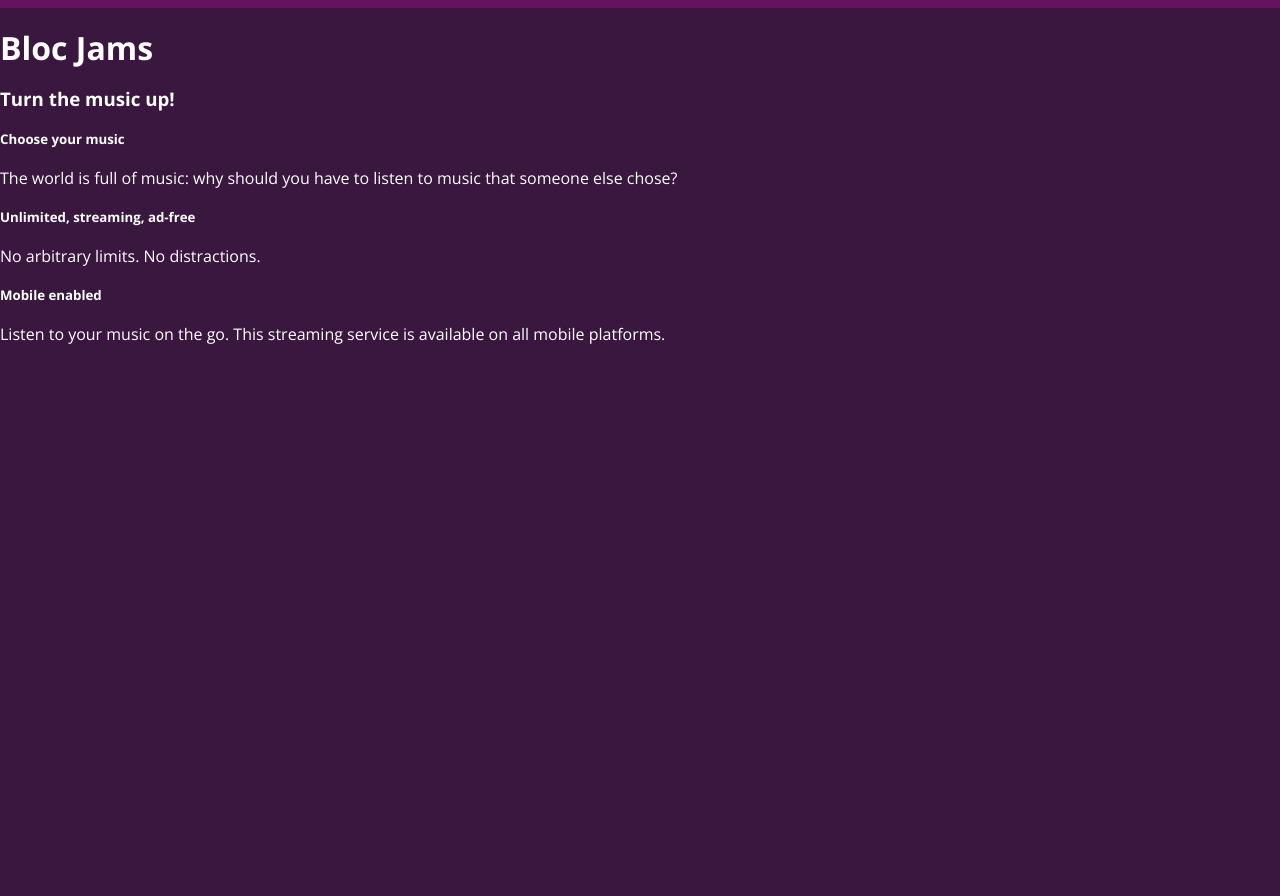
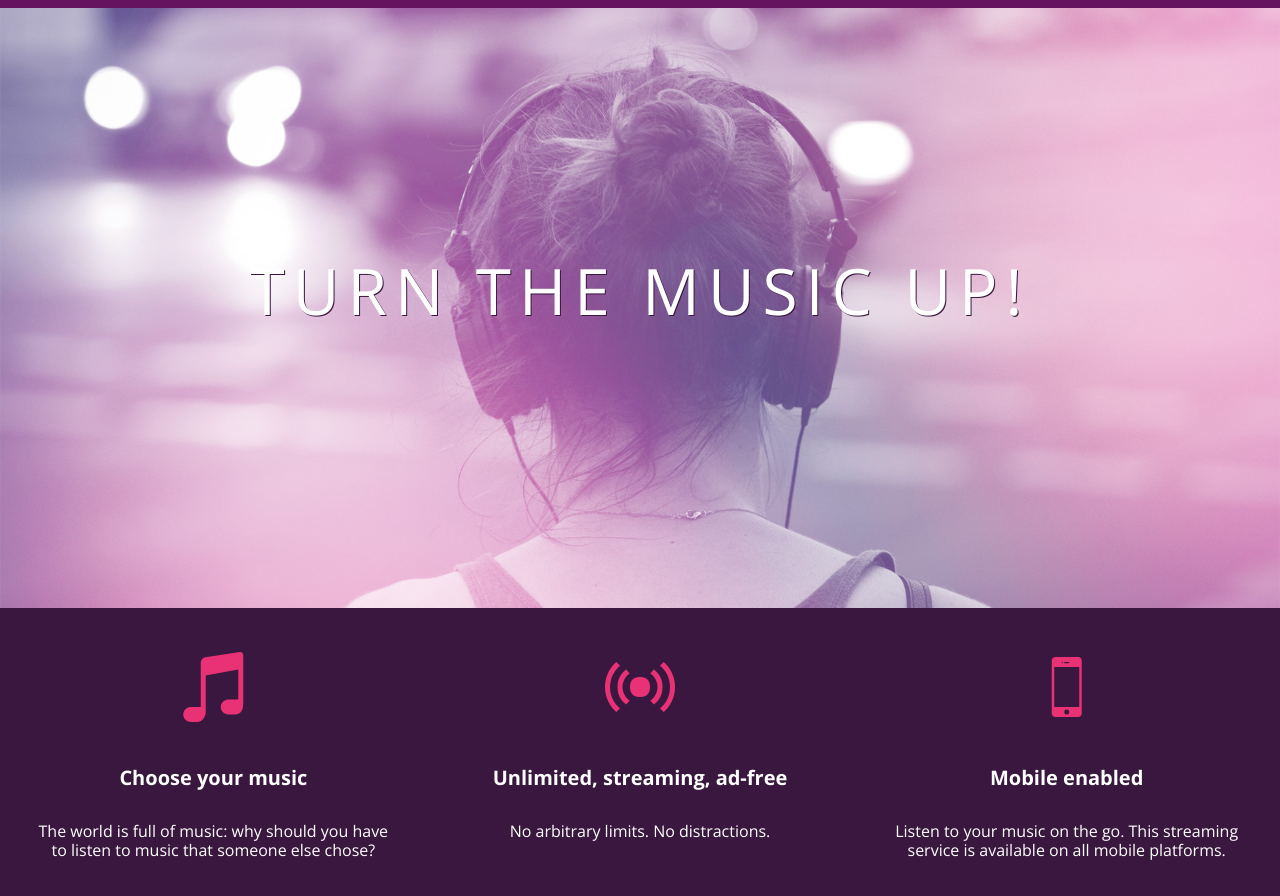
Before and after one commit to jlamborn/bloc-jams, a plain HTML site: page index.html in a window 1280 px wide. Shown: the part 86-982 px from the top of the page. Before the commit the page ends 800 px from the top, so only its background shows below. Drawn offline with nearby package versions, Linux system fonts and the light colour scheme.

Commit message:
Clean up before starting checkpoint

```diff
--- a/index.html
+++ b/index.html
@@ -8,28 +8,27 @@
         <link rel="stylesheet" type="text/css" href="styles/main.css">
     </head>
     <body class="landing">
-        <nav> <!-- nav bar -->
         <nav class="navbar">
             <img src="assets/images/bloc_jams_logo.png" alt="bloc jams logo" class="logo">
-            </nav>
         </nav>
-        <div> <!-- hero content -->
-        <section> <!-- hero content -->
-            <h1>Bloc Jams</h1>
-            <h3>Turn the music up!</h3>
+        <section class="hero-content"> <!-- hero content -->
+            <h1 class ="hero-title">Turn the music up!</h1>
         </section>
-        <section> <!-- selling points -->
-            <div>
-                <h5>Choose your music</h5>
-                <p>The world is full of music: why should you have to listen to music that someone else chose?</p>
+        <section class="selling-points"> <!-- selling points -->
+            <div class="point">
+                <span class="ion-music-note"></span>
+                <h5 class="point-title">Choose your music</h5>
+                <p class="point-description">The world is full of music: why should you have to listen to music that someone else chose?</p>
             </div>
-            <div>
-                <h5>Unlimited, streaming, ad-free</h5>
-                <p>No arbitrary limits. No distractions.</p>
+            <div class="point">
+                <span class="ion-radio-waves"></span>
+                <h5 class="point-title">Unlimited, streaming, ad-free</h5>
+                <p class="point-description">No arbitrary limits. No distractions.</p>
             </div>
-            <div>
-                <h5>Mobile enabled</h5>
-                <p>Listen to your music on the go. This streaming service is available on all mobile platforms.</p>
+            <div class="point">
+                <span class="ion-iphone"></span>
+                <h5 class="point-title">Mobile enabled</h5>
+                <p class="point-description">Listen to your music on the go. This streaming service is available on all mobile platforms.</p>
             </div>
         </section>
     </body>
```
